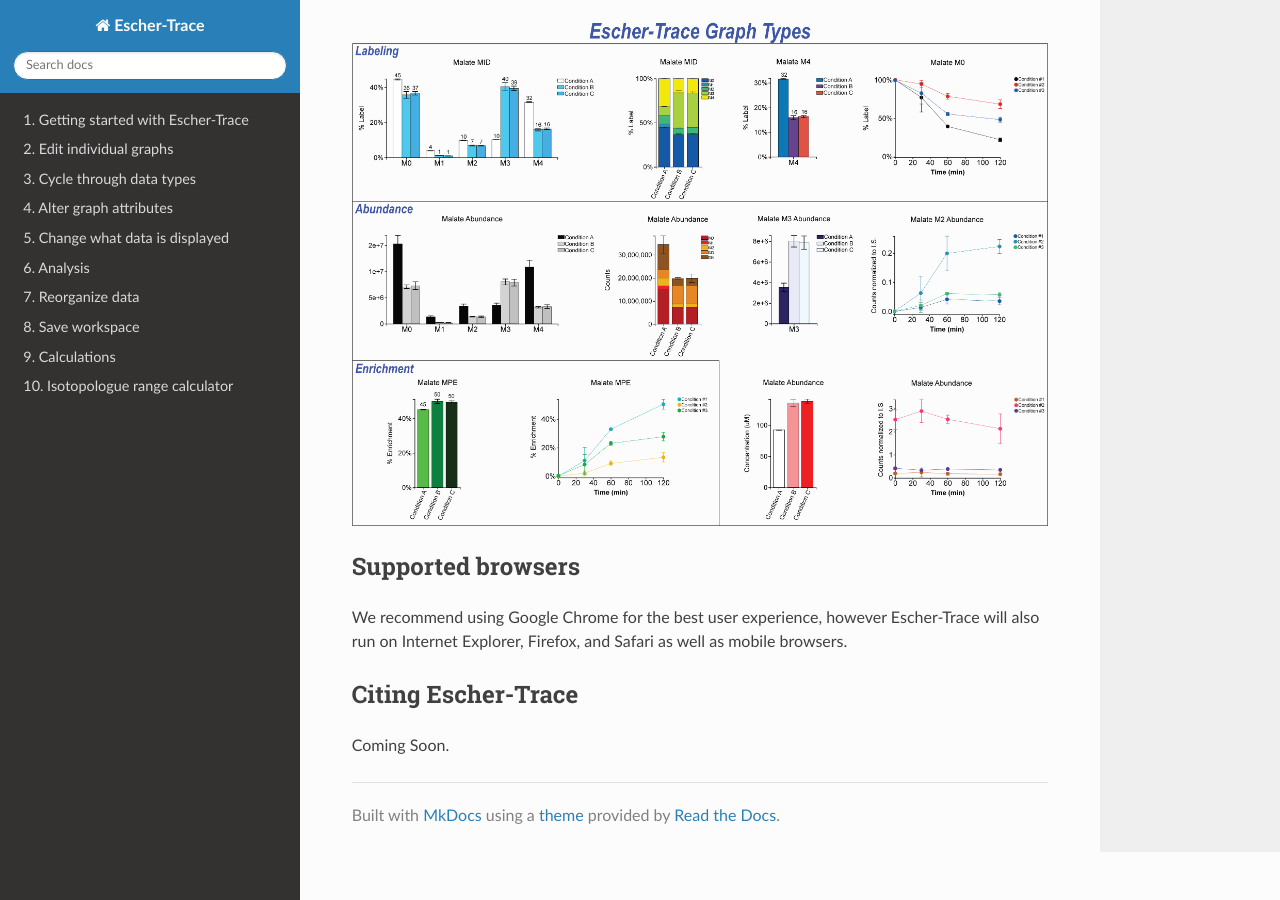
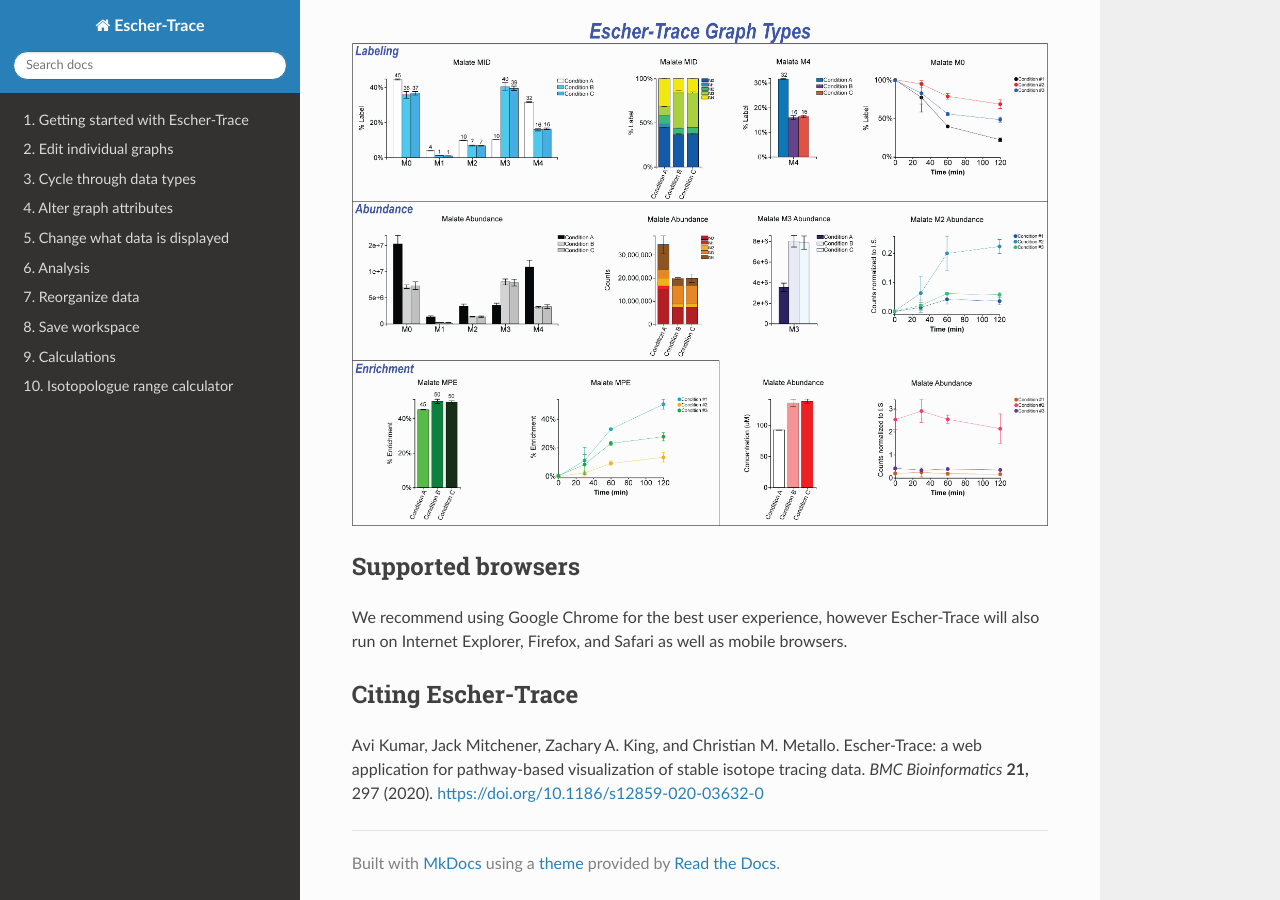
Before and after one commit to escher-trace/escher-trace.github.io, an MkDocs documentation site: the page built from docs/index.md, in a window 1280 px wide and 900 px high, scrolled down 1208 px. Built offline with MkDocs 1.6.1, drawn with Linux system fonts in a browser that asks for light colours; nearby versions of some CDN libraries.

Commit message:
Added citation to docs and homepage

```diff
--- a/docs/index.md
+++ b/docs/index.md
@@ -24,4 +24,4 @@
 We recommend using Google Chrome for the best user experience, however Escher-Trace will also run on Internet Explorer, Firefox, and Safari as well as mobile browsers.
 
 ## Citing Escher-Trace
-Coming Soon.
+Avi Kumar, Jack Mitchener, Zachary A. King, and Christian M. Metallo. Escher-Trace: a web application for pathway-based visualization of stable isotope tracing data. *BMC Bioinformatics* **21,** 297 (2020). [https://doi.org/10.1186/s12859-020-03632-0](https://doi.org/10.1186/s12859-020-03632-0)
--- a/index.html
+++ b/index.html
@@ -41,7 +41,7 @@
                     <h2>About Escher</h2>
                     <p>The rest of the functionality in Escher-Trace is provided by the Escher pathway visualization software. To learn more about Escher, visit the <a href="https://escher.github.io/" target=”_blank”>Escher homepage</a> or check out the <a href="https://escher.readthedocs.io" target=”_blank”>Documentation</a>.</p>
                     <h2>How do I cite Escher-Trace?</h2>
-                    <p>Coming soon.</p>
+                    <p>Avi Kumar, Jack Mitchener, Zachary A. King, and Christian M. Metallo. Escher-Trace: a web application for pathway-based visualization of stable isotope tracing data. <i>BMC Bioinformatics</i> <b>21,</b> 297 (2020). <a href="https://doi.org/10.1186/s12859-020-03632-0" target=”_blank”>https://doi.org/10.1186/s12859-020-03632-0</a></p>
                     <!--<p>You can support Escher-Trace by citing our preprint. This really, really helps!</p>
                     <p>EG Rowe, BO Palsson, ZA King (2018) Escher-Trace: a web application for interactive flux balance analysis. <i>BMC Sys Bio</i> 12:84 <a href="https://doi.org/10.1186/s12918-018-0607-5">https://doi.org/10.1186/s12918-018-0607-5</a></p>
                     <h2>How can I report bugs and give feedback?</h2>
```
